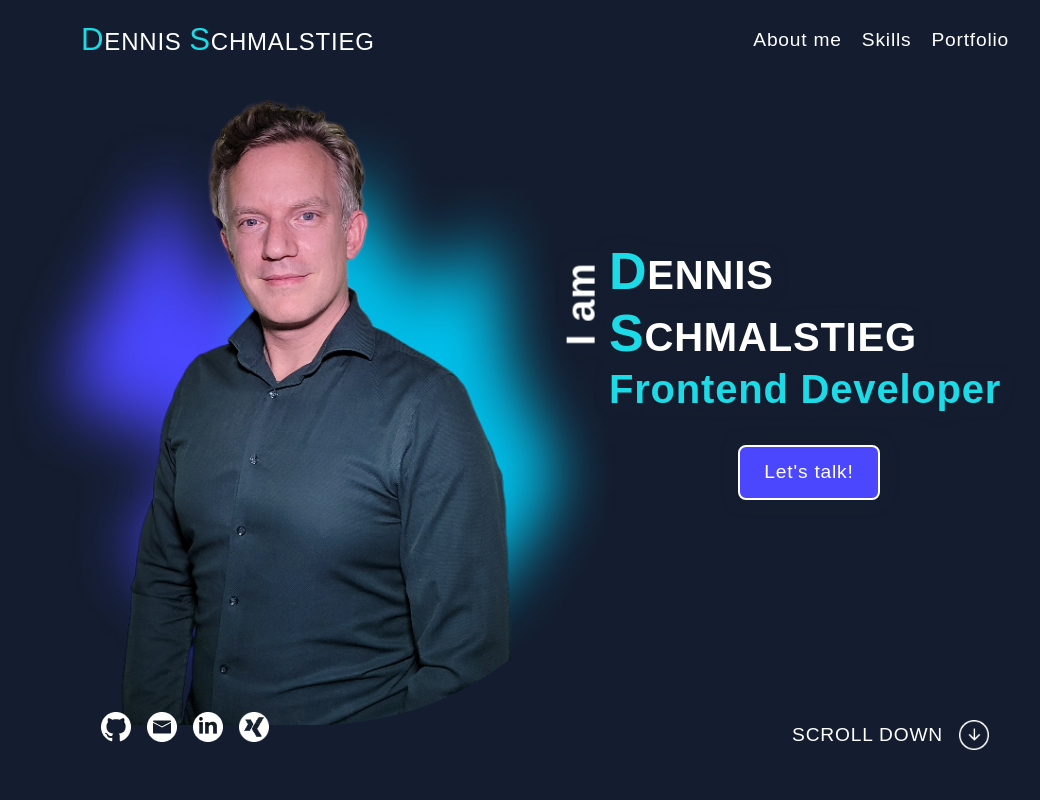
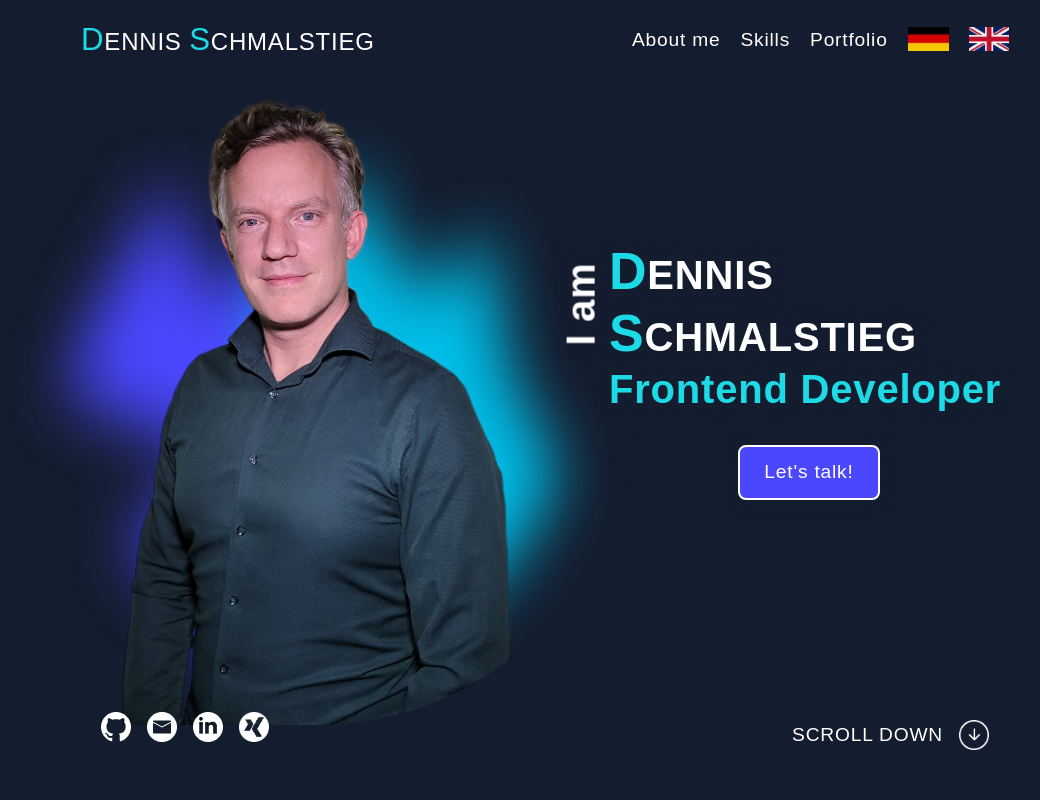
Before and after one commit to felianfilian/portfolio, an Angular app: page / in a window 1280 px wide. Shown: the top 800 px of the page, without its empty margins (95-1135 px from the left). Built offline with nearby package versions, Linux system fonts and the light colour scheme.

Commit message:
create language buttons

```diff
--- a/src/app/header/header.component.html
+++ b/src/app/header/header.component.html
@@ -13,6 +13,18 @@
       <a class="a-01" (click)="gotoSection('section-about')">About me</a>
       <a class="a-01" (click)="gotoSection('section-skills')">Skills</a>
       <a class="a-01" (click)="gotoSection('section-portfolio')">Portfolio</a>
+      <img
+        class="lang-button"
+        src="./assets/languages/ger.jpg"
+        alt="DEU"
+        (click)="changeLang('ger')"
+      />
+      <img
+        class="lang-button"
+        src="./assets/languages/eng.jpg"
+        alt="DEU"
+        (click)="changeLang('ger')"
+      />
     </div>
     <div id="mobile-menu">
       <div class="menu-close">
--- a/src/app/header/header.component.scss
+++ b/src/app/header/header.component.scss
@@ -76,6 +76,15 @@
   filter: drop-shadow(0 0 8px #fff);
 }
 
+.lang-button {
+  width: auto;
+  height: 24px;
+}
+
+.lang-button:hover {
+  filter: drop-shadow(0 0 8px #fff);
+}
+
 @keyframes dropDown {
   0% {
     opacity: 0;
--- a/src/app/header/header.component.ts
+++ b/src/app/header/header.component.ts
@@ -7,6 +7,8 @@ import { Component } from '@angular/core';
   styleUrls: ['./header.component.scss'],
 })
 export class HeaderComponent {
+  lang: string = 'eng';
+
   constructor(private scroller: ViewportScroller) {}
 
   showMenu() {
@@ -24,4 +26,6 @@ export class HeaderComponent {
   gotoSection(section: string) {
     this.scroller.scrollToAnchor(section);
   }
+
+  changeLang(newLang: string) {}
 }
```
Also changed, not shown: src/assets/languages/eng.jpg (added), src/assets/languages/ger.jpg (added).
